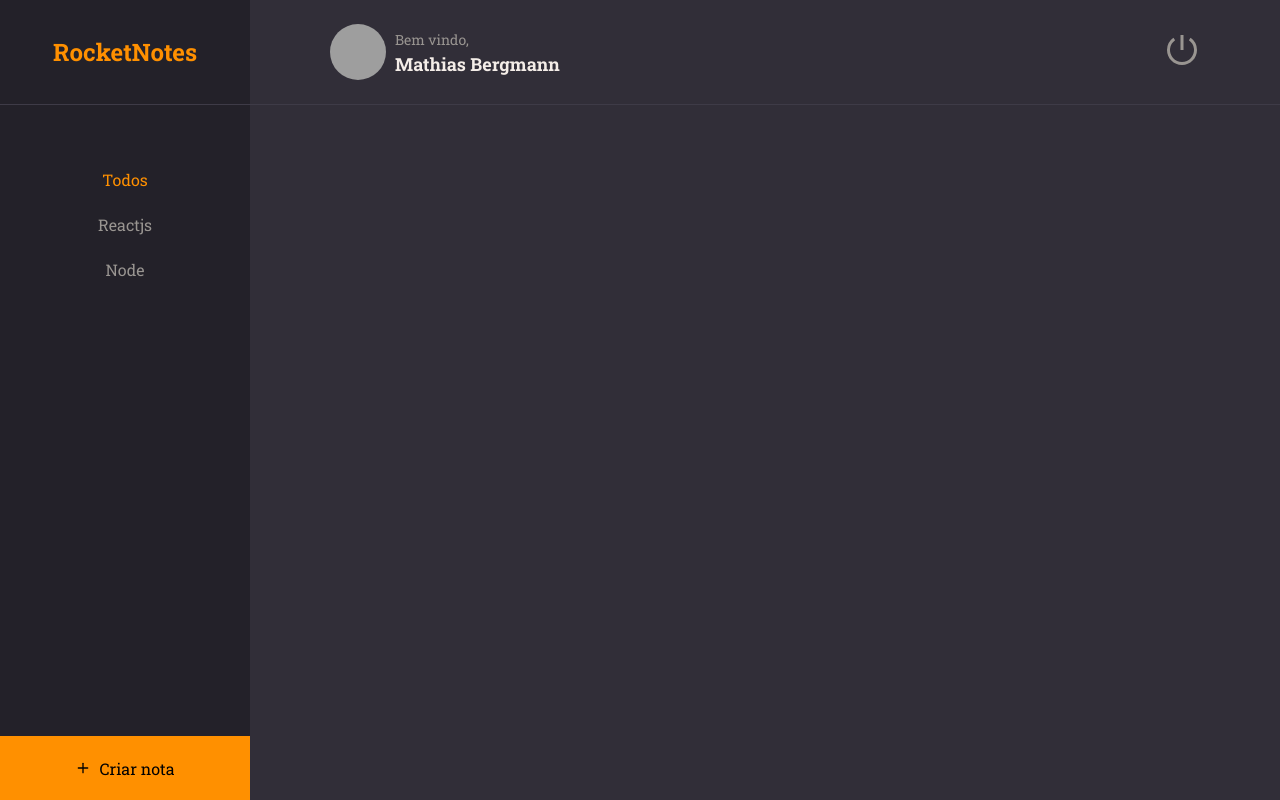
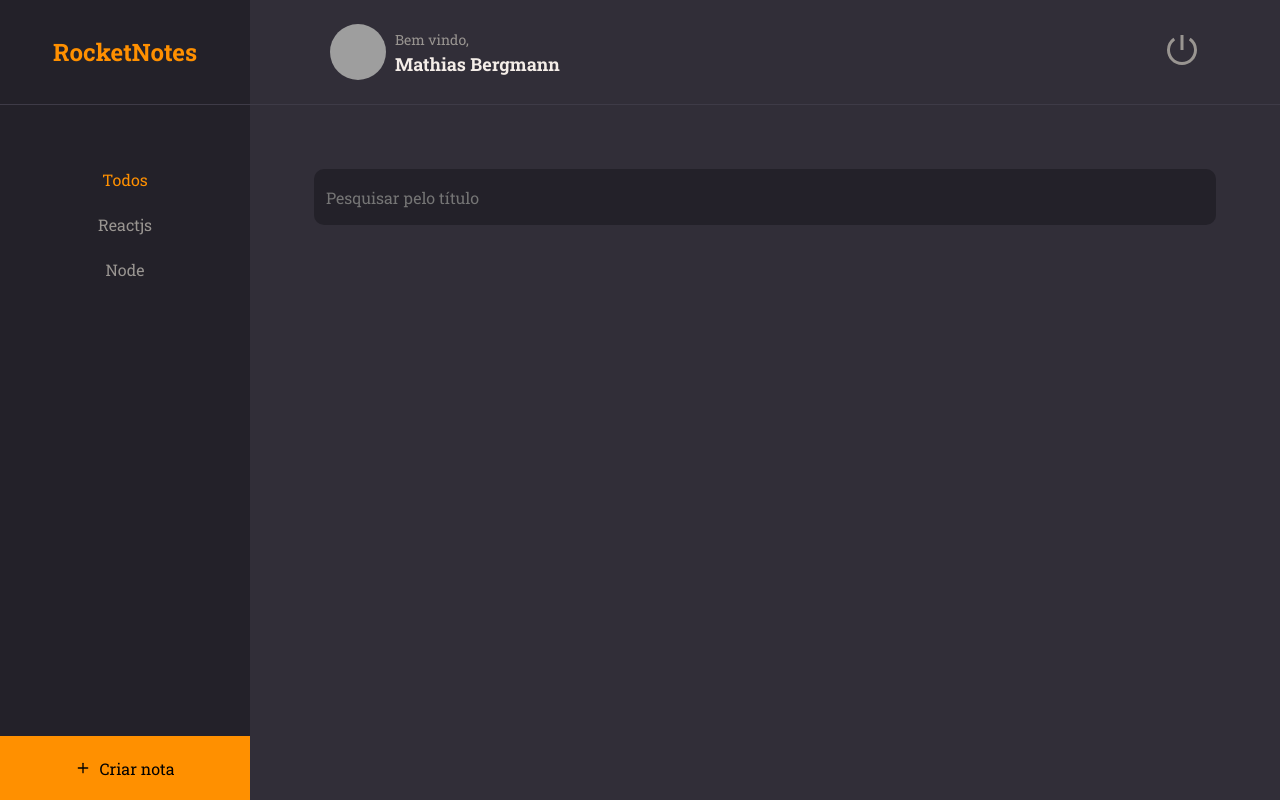
Before and after one commit to MathiasBergz/ReactJS, a React (Vite) app in the folder rocketnotes/: page / in a window 1280 px wide. Built offline with nearby package versions, Linux system fonts and the light colour scheme; grey boxes are pictures that could not be loaded.

Commit message:
Created input component

```diff
--- /dev/null
+++ b/rocketnotes/src/components/Input/index.jsx
@@ -0,0 +1,10 @@
+import { Container } from "./styles";
+
+export function Input({ icon: Icon, ...rest }) {
+    return (
+        <Container>
+            {Icon && <Icon/>}
+            <input {...rest}/>
+        </Container>
+    )
+}
--- /dev/null
+++ b/rocketnotes/src/components/Input/styles.js
@@ -0,0 +1,34 @@
+import styled from "styled-components";
+
+export const Container = styled.div`
+    width: 100%;
+
+    display: flex;
+    align-items: center;
+
+    background-color: ${({ theme }) => theme.COLORS.BACKGROUND_900};
+    color: ${({ theme }) => theme.COLORS.GRAY_300};
+
+    border-radius: 1rem;
+    margin-bottom: .8rem;
+
+    > input {
+        height: 5.6rem;
+        width: 100%;
+
+        padding: 1.2rem;
+
+        color: ${({ theme }) => theme.COLORS.WHITE};
+        background: transparent;
+        border: 0;
+
+        &:placeholder {
+            color: ${({ theme }) => theme.COLORS.GRAY_300};
+        }
+
+    }
+
+    > svg {
+        margin-left: 1.6rem;
+    }
+`
--- a/rocketnotes/src/pages/Home/index.jsx
+++ b/rocketnotes/src/pages/Home/index.jsx
@@ -2,6 +2,7 @@
 import { Container, Brand, Menu, Search, Content, NewNotes } from './styles'
 import { Header } from '../../components/Header'
 import { ButtonText } from '../../components/ButtonText'
+import { Input } from '../../components/Input'
 
 export function Home() {
     return(
@@ -16,7 +17,7 @@
                 <li><ButtonText title="Node"/></li>
             </Menu>
             <Search>
-
+                <Input placeholder="Pesquisar pelo título"/>
             </Search>
             <Content>
 
--- a/rocketnotes/src/pages/Home/styles.js
+++ b/rocketnotes/src/pages/Home/styles.js
@@ -48,6 +48,7 @@
 
 export const Search = styled.div`
     grid-area: search;
+    padding: 6.4rem 6.4rem 0;
 `
 
 export const Content = styled.div`
```
